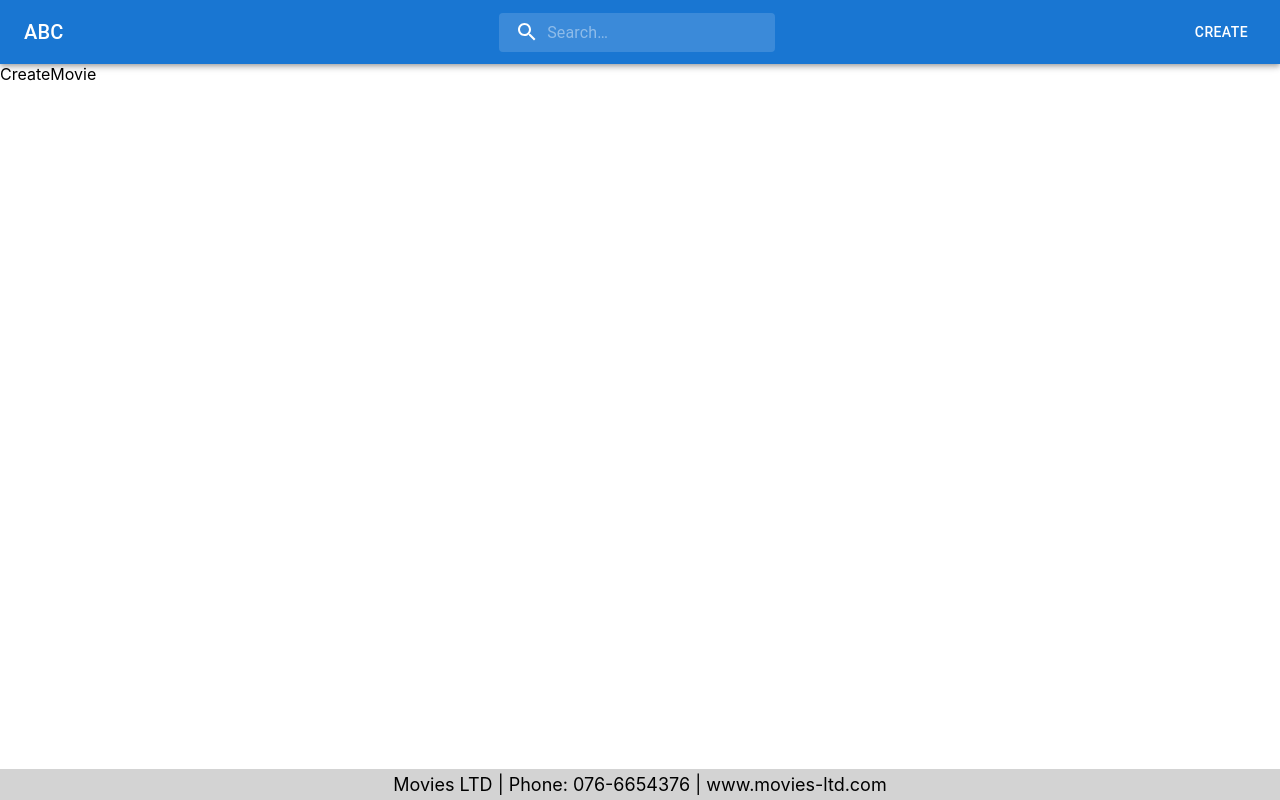
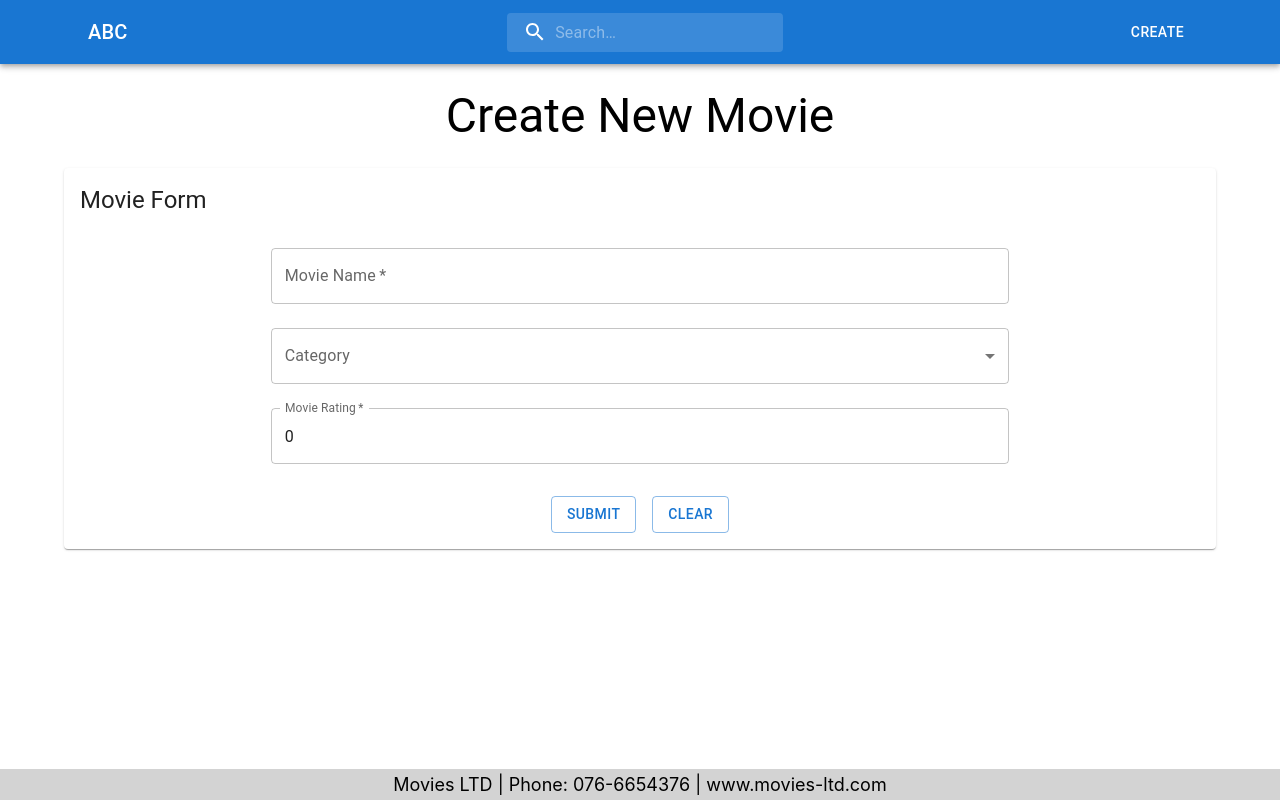
Before and after one commit to netanel152/top-ten-movies, a React (Create React App) app: page /movie in a window 1280 px wide. Built offline with nearby package versions, Linux system fonts and the light colour scheme.

Commit message:
Added movieForm update + create

```diff
--- a/package.json
+++ b/package.json
@@ -7,6 +7,7 @@
     "@emotion/styled": "^11.11.5",
     "@mui/icons-material": "^5.15.19",
     "@mui/material": "^5.15.19",
+    "@mui/system": "^5.15.20",
     "@reduxjs/toolkit": "^2.2.5",
     "@testing-library/jest-dom": "^5.17.0",
     "@testing-library/react": "^13.4.0",
--- a/src/Components/Header/index.jsx
+++ b/src/Components/Header/index.jsx
@@ -1,19 +1,26 @@
 import { useNavigate } from "react-router-dom";
-import { AppBar, Box, Button, Toolbar, Typography } from "@mui/material";
+import { AppBar, Button, Container, Toolbar, Typography } from "@mui/material";
+import { styled } from "@mui/system";
 import SearchIcon from "@mui/icons-material/Search";
 import { Search, SearchIconWrapper, StyledInputBase } from "./styles";
+
+const Logo = styled(Typography)`
+  cursor: pointer;
+  overflow: visible;
+`;
 
 const Header = () => {
   const navigate = useNavigate();
 
   return (
-    <Box sx={{ flexGrow: 1 }}>
-      <AppBar position="static">
+    <AppBar position="static">
+      <Container fixed>
         <Toolbar sx={{ display: "flex", justifyContent: "space-between" }}>
-          <Typography variant="h6" noWrap component="div" mr={2}>
+          <Logo variant="h6" mr={4} onClick={() => navigate("/")}>
             ABC
-          </Typography>
+          </Logo>
 
+          {/* should use this component */}
           <Search>
             <SearchIconWrapper>
               <SearchIcon />
@@ -28,8 +35,8 @@ const Header = () => {
             Create
           </Button>
         </Toolbar>
-      </AppBar>
-    </Box>
+      </Container>
+    </AppBar>
   );
 };
 
--- a/src/Components/MovieCard/index.jsx
+++ b/src/Components/MovieCard/index.jsx
@@ -40,7 +40,16 @@ const MovieCard = ({ movie }) => {
 
   return (
     <>
-      <Grid item key={movie.id} xs={12} sm={6} md={4} spacing={2} lg={3}>
+      <Grid
+        item
+        key={movie.id}
+        xs={12}
+        sm={6}
+        md={4}
+        spacing={2}
+        lg={3}
+        container
+      >
         <Card
           onClick={() => setIsModalOpen((prev) => !prev)}
           className="movie-card"
--- a/src/Components/Movies/index.jsx
+++ b/src/Components/Movies/index.jsx
@@ -24,10 +24,10 @@ const Movies = () => {
     return (
       <Grid
         container
-        spacing={2}
+        spacing={3}
         display="center"
         justifyContent="center"
-        my={4}
+        mb={8}
       >
         {movies?.map((movie) => (
           <MovieCard key={movie.id} movie={movie} />
--- /dev/null
+++ b/src/Components/Title/index.jsx
@@ -0,0 +1,11 @@
+import { Typography } from "@mui/material";
+
+const Title = ({ text }) => {
+  return (
+    <Typography variant="h3" my={3} align="center">
+      {text}
+    </Typography>
+  );
+};
+
+export default Title;
--- a/src/Pages/Home/Home.scss
+++ /dev/null
@@ -1,11 +0,0 @@
-.home-container {
-    display: flex;
-    flex-direction: column;
-    align-items: center;
-    padding: 10px 80px;
-
-    h1 {
-        text-align: center;
-        color: black;
-    }
-}
--- a/src/Pages/Home/index.jsx
+++ b/src/Pages/Home/index.jsx
@@ -1,16 +1,12 @@
-import "./Home.scss";
-import { Typography } from "@mui/material";
-import { Movies } from "components";
+import { Container } from "@mui/material";
+import { Movies, Title } from "components";
 
 const Home = () => {
   return (
-    <div className="home-container">
-      <Typography variant="h3" my={3}>
-        Top 10 Movies Site
-      </Typography>
-
+    <Container fixed>
+      <Title text={"Top 10 Movies Site"} />
       <Movies />
-    </div>
+    </Container>
   );
 };
 
--- a/src/Pages/MovieForm/index.jsx
+++ b/src/Pages/MovieForm/index.jsx
@@ -1,9 +1,170 @@
+import { useCallback, useEffect, useState } from "react";
 import { useLocation } from "react-router-dom";
+import {
+  Box,
+  Button,
+  Card,
+  CardActions,
+  CardContent,
+  CardHeader,
+  Container,
+  FormControl,
+  FormHelperText,
+  Grid,
+  InputLabel,
+  MenuItem,
+  Select,
+  Stack,
+  TextField,
+} from "@mui/material";
+import { Title } from "components";
+
+const initialMovieState = {
+  title: "",
+  category: "",
+  rate: 0,
+};
 
 const MovieForm = () => {
   const { state } = useLocation();
-  console.log("asd", state);
-  return <div>CreateMovie</div>;
+
+  const [movieData, setMovieData] = useState(state || initialMovieState);
+  const [errors, setErrors] = useState({});
+
+  const handleChange = ({ target: { value, name } }) => {
+    setMovieData((prev) => ({
+      ...prev,
+      [name]: name === "rate" ? +value : value,
+    }));
+  };
+
+  const clearFormData = useCallback(() => {
+    setMovieData(initialMovieState);
+    setErrors({});
+  }, []);
+
+  useEffect(() => {
+    return clearFormData;
+  }, [state, clearFormData]);
+
+  const handleSubmit = (e) => {
+    e.preventDefault();
+
+    const formErrors = {};
+
+    if (movieData.title.trim().length < 2) {
+      formErrors.title = "Title is too short";
+    }
+
+    if (!movieData.category.trim()) {
+      formErrors.category = "Category is required";
+    }
+
+    if (movieData.rate <= 0 || movieData.rate > 10) {
+      formErrors.rate = "Rating must be between 0 and 10";
+    }
+
+    if (!Object.keys(formErrors).length) {
+      setErrors({});
+      console.log("submit", movieData);
+      // Add logic to submit the form data
+    } else {
+      setErrors(formErrors);
+    }
+  };
+
+  console.log("asdddd", state);
+
+  return (
+    <Container fixed>
+      <form onSubmit={handleSubmit}>
+        <Title text={state ? "Update Movie" : "Create New Movie"} />
+
+        <Card>
+          <CardHeader title="Movie Form" />
+
+          <CardContent>
+            <Grid container spacing={3} justifyContent="center">
+              <Grid item xs={12} sm={8}>
+                <TextField
+                  required
+                  id="title"
+                  name="title"
+                  label="Movie Name"
+                  fullWidth
+                  value={movieData.title}
+                  onChange={handleChange}
+                  error={!!errors.title}
+                  helperText={errors.title}
+                />
+              </Grid>
+
+              <Grid item xs={12} sm={8}>
+                <FormControl fullWidth error={!!errors.category}>
+                  <InputLabel id="category">Category</InputLabel>
+                  <Select
+                    id="category"
+                    name="category"
+                    labelId="category"
+                    label="Category"
+                    value={movieData.category}
+                    onChange={handleChange}
+                  >
+                    <MenuItem value={"Action"}>Action</MenuItem>
+                    <MenuItem value={"Science Fiction"}>
+                      Science Fiction
+                    </MenuItem>
+                    <MenuItem value={"Animation"}>Animation</MenuItem>
+                    <MenuItem value={"Fantasy"}>Fantasy</MenuItem>
+                    <MenuItem value={"Adventure"}>Adventure</MenuItem>
+                  </Select>
+                  {errors.category && (
+                    <FormHelperText>{errors.category}</FormHelperText>
+                  )}
+                </FormControl>
+              </Grid>
+
+              <Grid item xs={12} sm={8}>
+                <TextField
+                  required
+                  id="rate"
+                  name="rate"
+                  label="Movie Rating"
+                  fullWidth
+                  value={movieData.rate}
+                  onChange={handleChange}
+                  type="number"
+                  inputProps={{
+                    step: 0.1,
+                    min: 0,
+                    max: 10,
+                    inputMode: "decimal",
+                  }}
+                  error={!!errors.rate}
+                  helperText={errors.rate}
+                />
+              </Grid>
+            </Grid>
+          </CardContent>
+
+          <CardActions>
+            <Stack flexDirection="row" justifyContent="center" width={1}>
+              <Box m={1}>
+                <Button variant="outlined" type="submit">
+                  Submit
+                </Button>
+              </Box>
+              <Box m={1}>
+                <Button variant="outlined" onClick={clearFormData}>
+                  Clear
+                </Button>
+              </Box>
+            </Stack>
+          </CardActions>
+        </Card>
+      </form>
+    </Container>
+  );
 };
 
 export default MovieForm;
--- a/src/Pages/index.js
+++ b/src/Pages/index.js
@@ -1,2 +1,2 @@
-export { default as Home } from './Home'
-export { default as MovieForm } from './MovieForm'
+export { default as Home } from './Home';
+export { default as MovieForm } from './MovieForm';
```
Also changed, not shown: src/Components/index.js (+5 -4 lines), 1 other file (tests, documents, lock files or other folders).
